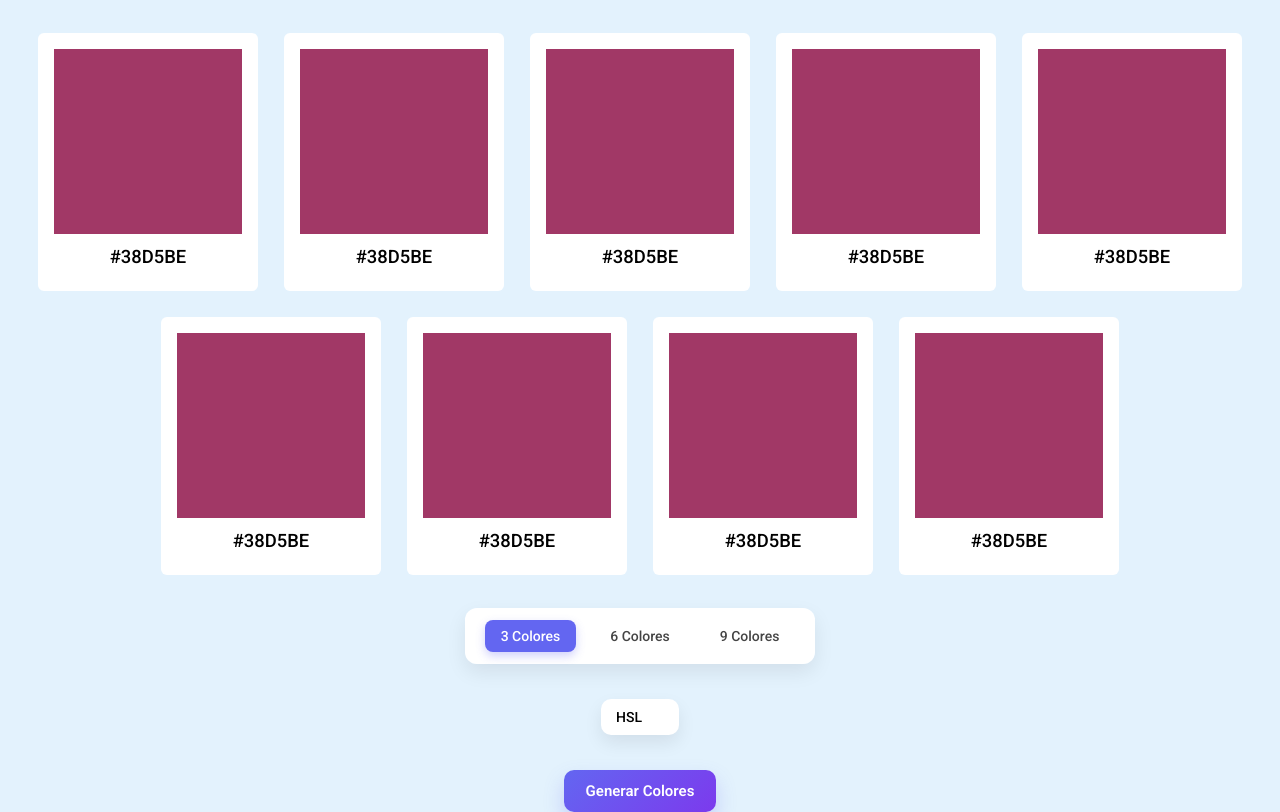
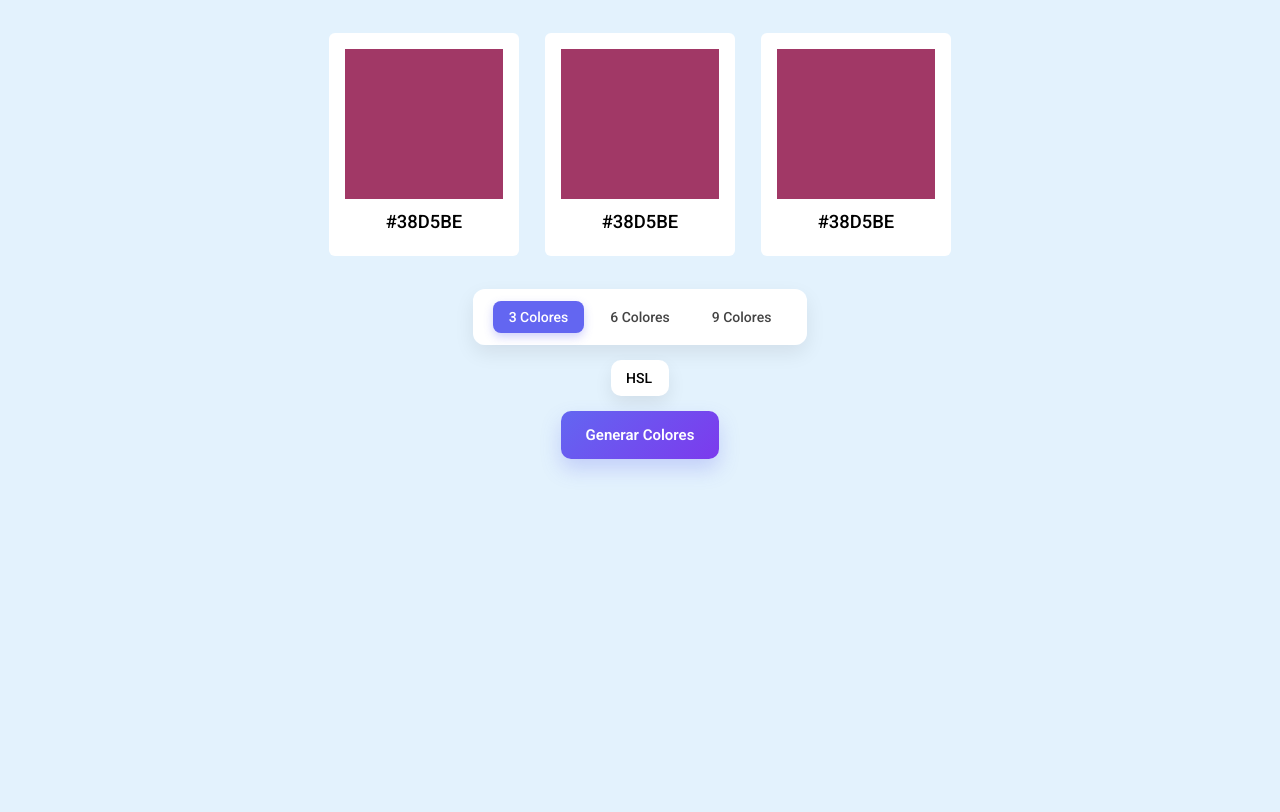
Before and after one commit to wijimenezz/Henry, a plain HTML site: page index.html in a window 1280 px wide. Drawn offline with Linux system fonts and the light colour scheme.

Commit message:
agrego archivo sript.js coj codigo para filtrar seleccion del input radio

```diff
--- a/index.html
+++ b/index.html
@@ -85,5 +85,7 @@
 
     </main>
 
+
 </body>
+<script src="./sript.js" defer></script>
 </html>
--- /dev/null
+++ b/sript.js
@@ -0,0 +1,29 @@
+const boxes = document.querySelectorAll(".box");
+
+const three = document.getElementById("3-colores");
+const six = document.getElementById("6-colores");
+const nine = document.getElementById("9-colores");
+
+three.addEventListener("click",function(){
+    showBox(3)
+})
+six.addEventListener("click", function(){
+    showBox(6)
+})
+nine.addEventListener("click",function(){
+    showBox(9)
+})
+
+function showBox (number){
+for(i=0;i<boxes.length;i++){
+    if(i<number){
+        boxes[i].style.display = "block";
+
+    }
+    else{
+        boxes[i].style.display = "none";
+
+    }
+}
+}
+ showBox(3)
--- a/styles.css
+++ b/styles.css
@@ -31,8 +31,8 @@ body{
     background: #d8ccff;
 }
 .box .color-box{
-    height: 185px;
-    width: 188px;
+    height: 150px;
+    width: 158px;
     background: #a13866;
     transition: transform 0.3s ease;
 }
@@ -66,10 +66,6 @@ fieldset{
     padding: 0;
 }
 
-#format{
-    margin: 20px;
-}
-
 
 /* ---------- CONTROLS WRAPPER ia started here ---------- */
 
@@ -79,7 +75,7 @@ fieldset{
     flex-direction: column;
     align-items: center;
     gap: 15px;
-    margin-top: 20px;
+    margin-top: 10px;
 }
 
 
@@ -87,7 +83,7 @@ fieldset{
 
 .choice{
     display: flex;
-    gap: 18px;
+    gap: 10px;
     background: white;
     padding: 12px 20px;
     border-radius: 12px;
@@ -130,7 +126,7 @@ fieldset{
     appearance: none;
     border: none;
     outline: none;
-    padding: 10px 35px 10px 15px;
+    padding: 10px 15px 10px 15px;
     border-radius: 10px;
     background: white;
     font-size: 14px;
@@ -151,7 +147,7 @@ fieldset{
 .refresh{
     border: none;
     outline: none;
-    padding: 12px 22px;
+    padding: 15px 25px;
     font-size: 15px;
     font-weight: 600;
     border-radius: 10px;
@@ -160,6 +156,7 @@ fieldset{
     cursor: pointer;
     transition: all 0.25s ease;
     box-shadow: 0 10px 20px rgba(99,102,241,0.25);
+    margin-bottom: 1.5em;
 }
 
 /* hover */
```
